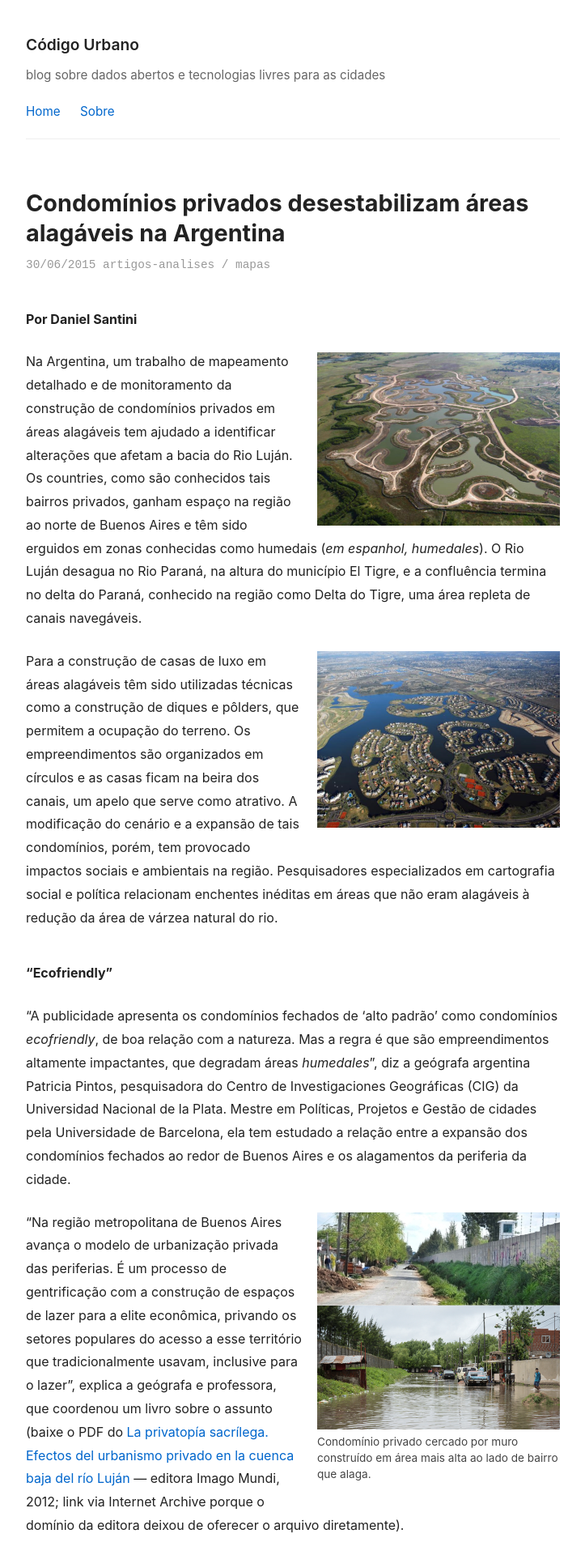
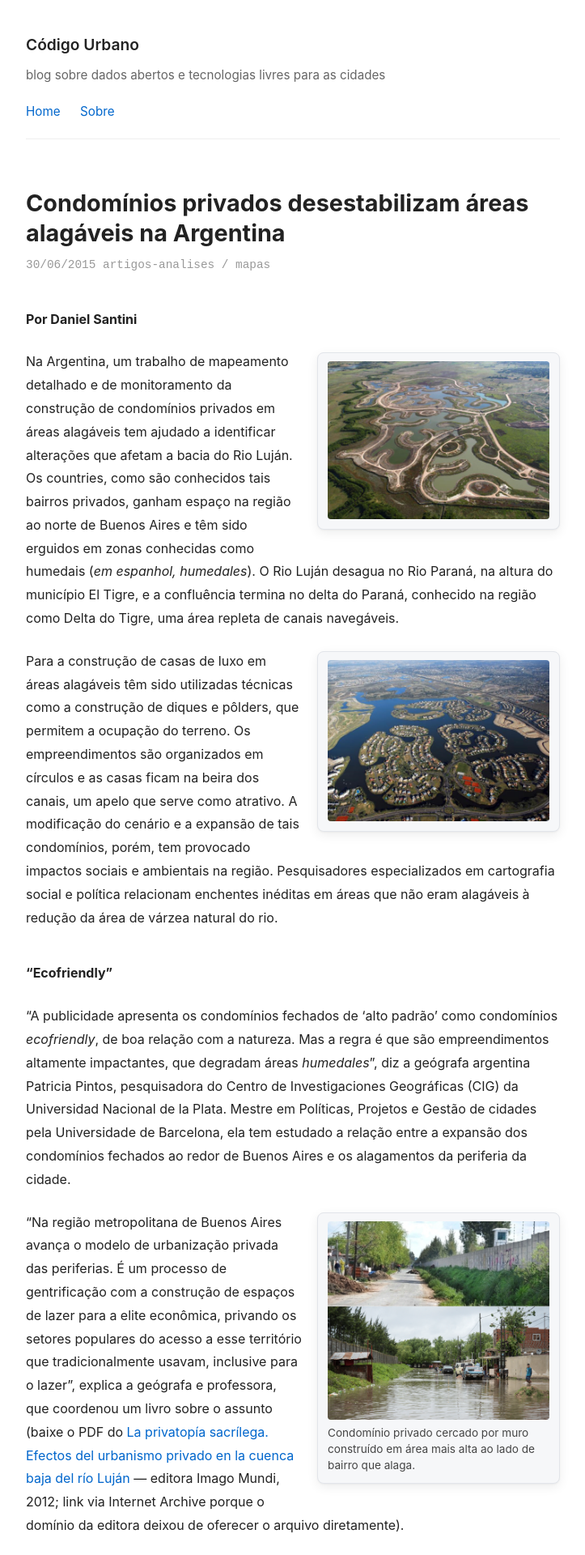
Before and after one commit to codigourbano/website, a Jekyll site: the page built from _posts/2015-06-30-condominios-privados-desestabilizam-areas-alagaveis-na-argentina.md, in a window 1280 px wide. Shown: the top 1920 px of the page at 81% size, without its empty margins (278-1001 px from the left). Built offline with Jekyll 4.4.1, drawn with Linux system fonts in a browser that asks for light colours.

Commit message:
style: subtle shade on post figures and OSM embeds
Panel background, soft border-radius, layered box-shadow; match OSM frame.

Made-with: Cursor

```diff
--- a/assets/css/main.scss
+++ b/assets/css/main.scss
@@ -140,6 +140,19 @@ body {
   margin: 0 0 1em 0;
 }
 
+/* Light panel + shade for in-article figures (Argentina maps, etc.) */
+.post-content figure.post-figure-end,
+.post-content figure.post-figure-center {
+  background: #f6f7f9;
+  border: 1px solid #e2e5ea;
+  border-radius: 8px;
+  box-shadow:
+    0 1px 2px rgba(0, 0, 0, 0.04),
+    0 4px 14px rgba(0, 0, 0, 0.07);
+  padding: 10px 12px 12px;
+  box-sizing: border-box;
+}
+
 .post-content figure.post-figure-end {
   float: right;
   width: 300px;
@@ -151,13 +164,14 @@ body {
   margin: 0;
   width: 100%;
   height: auto;
+  border-radius: 4px;
 }
 
 .post-content figure.post-figure-end figcaption {
   font-size: 0.85em;
   line-height: 1.45;
   color: #444;
-  margin-top: 0.45em;
+  margin-top: 0.55em;
   text-align: left;
 }
 
@@ -171,11 +185,12 @@ body {
 .post-content figure.post-figure-center img {
   margin-left: auto;
   margin-right: auto;
+  border-radius: 4px;
 }
 
 .post-content figure.post-figure-center figcaption {
   font-size: 0.88em;
-  margin-top: 0.5em;
+  margin-top: 0.55em;
   text-align: left;
 }
 
@@ -297,10 +312,13 @@ body {
   width: 100%;
   max-width: 100%;
   margin: 1.25em 0 0.35em;
-  border: 1px solid #ccc;
-  border-radius: 2px;
+  border: 1px solid #e2e5ea;
+  border-radius: 8px;
   overflow: hidden;
-  background: #f9f9f9;
+  background: #f6f7f9;
+  box-shadow:
+    0 1px 2px rgba(0, 0, 0, 0.04),
+    0 4px 14px rgba(0, 0, 0, 0.07);
 }
 
 .embed-osm iframe {
```
